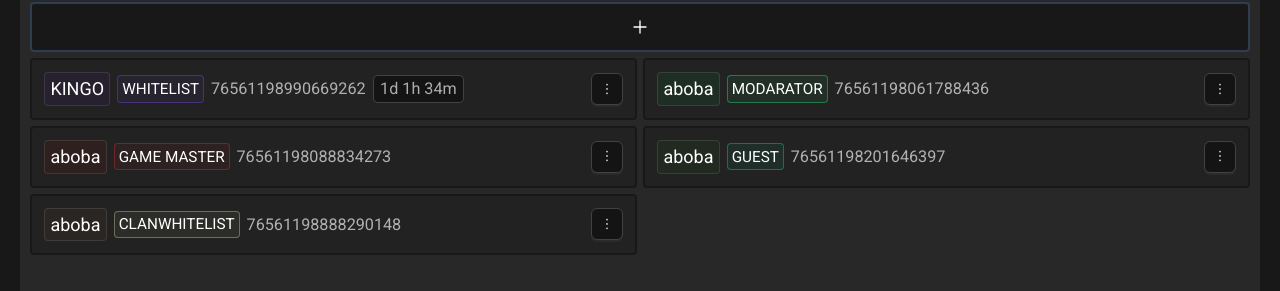
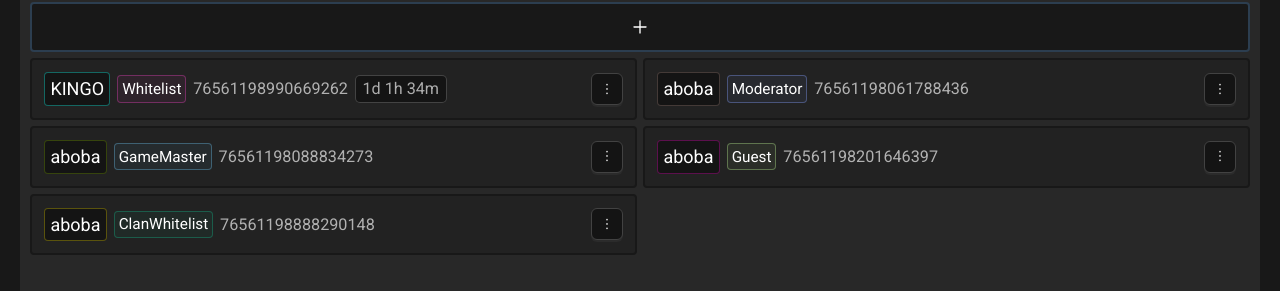
Before and after one commit to 1KINGO1/squad-spc, a React (Create React App) app in the folder client/: page /records in a window 1280 px wide. Shown: the part 237-528 px from the top of the page. Built offline with nearby package versions, Linux system fonts and the light colour scheme; no server answers.

Commit message:
Changed record name styles

```diff
--- a/client/src/screens/Records/Record.tsx
+++ b/client/src/screens/Records/Record.tsx
@@ -17,12 +17,12 @@ interface RecordProps {
 
 const Record: FC<RecordProps> = ({userName, steamId, authorName, group, expirationDate}) => {
 
-  const nickColor = parseTextToColor(parseSteamIdToHash(steamId), 'id');
+  const nickColor = parseTextToColor(steamId, 'id');
   const groupColor = parseTextToColor(group, 'groups');
 
   return (
     <div className={styles.record}>
-      <p className={styles.recordName} style={{backgroundColor: nickColor[0]}}>{userName}</p>
+      <p className={styles.recordName} style={{border: `1px solid ${nickColor[1]}`}}>{userName}</p>
       <p className={styles.recordGroup} style={{backgroundColor: groupColor[0], borderColor: groupColor[1]}}>{group}</p>
       <p className={styles.recordSteamId}>
         <Copyable text={steamId}/>
--- a/client/src/screens/Records/Records.module.scss
+++ b/client/src/screens/Records/Records.module.scss
@@ -53,9 +53,8 @@
 
 .recordName {
   font-size: 1em;
-  background-color: var( --color-indigo);
+  background-color: var(--color-black-2);
   border-radius: inherit;
-  border: 1px solid var(--color-smoke-dark-1);
   padding: 0.3em;
 }
 .recordExpirationDate {
--- a/client/src/screens/Records/Records.tsx
+++ b/client/src/screens/Records/Records.tsx
@@ -7,11 +7,11 @@ const Records = () => {
     <div>
       <SelectRecordsLocation />
       <RecordsWrapper>
-        <Record userName="KINGO" steamId="76561198990669262" group={"WHITELIST"} authorName="author1" expirationDate={new Date(Date.now() + 1000 * 60 * 60 * 25 * 1.023 )}/>
-        <Record userName="aboba" steamId="76561198061788436" group={"MODARATOR"} authorName="author3" />
-        <Record userName="aboba" steamId="76561198088834273" group={"GAME MASTER"} authorName="author3" />
-        <Record userName="aboba" steamId="76561198201646397" group={"GUEST"} authorName="author3" />
-        <Record userName="aboba" steamId="76561198888290148" group={"CLANWHITELIST"} authorName="author3" />
+        <Record userName="KINGO" steamId="76561198990669262" group={"Whitelist"} authorName="author1" expirationDate={new Date(Date.now() + 1000 * 60 * 60 * 25 * 1.023 )}/>
+        <Record userName="aboba" steamId="76561198061788436" group={"Moderator"} authorName="author3" />
+        <Record userName="aboba" steamId="76561198088834273" group={"GameMaster"} authorName="author3" />
+        <Record userName="aboba" steamId="76561198201646397" group={"Guest"} authorName="author3" />
+        <Record userName="aboba" steamId="76561198888290148" group={"ClanWhitelist"} authorName="author3" />
       </RecordsWrapper>
     </div>
   )
```
